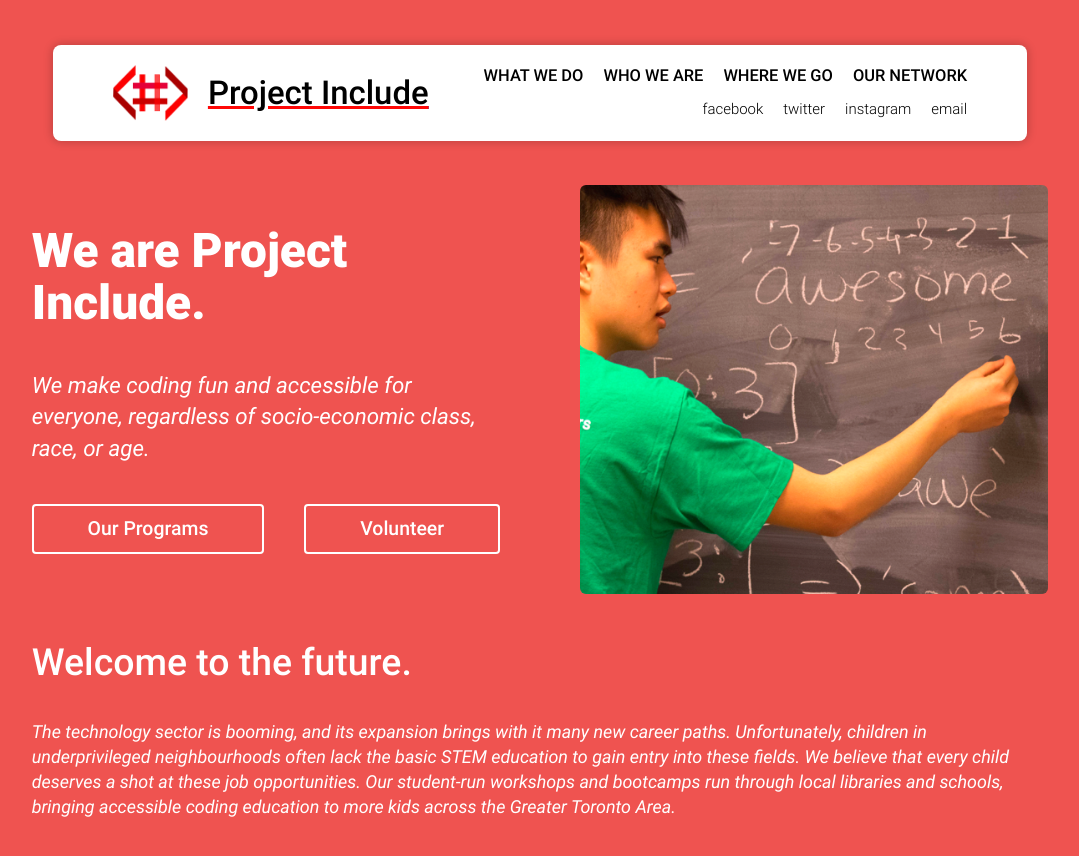
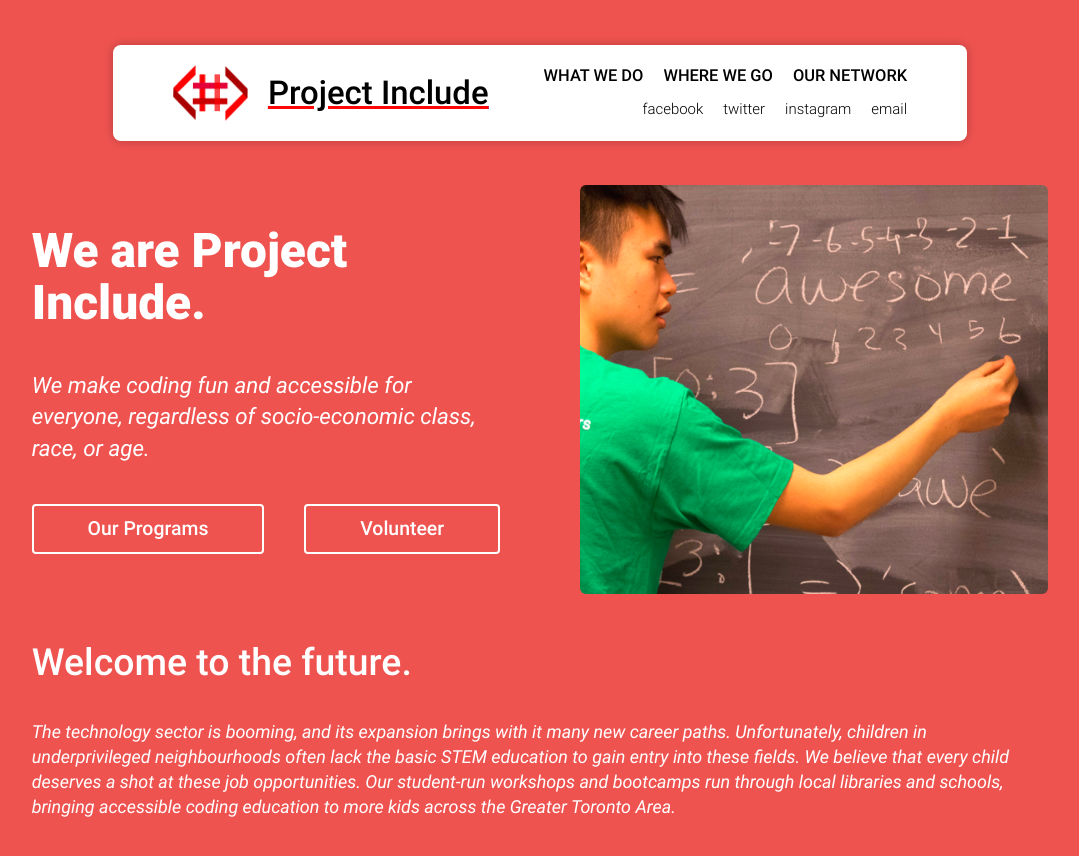
Before and after one commit to ShabazBadshah/project-include-site, a Jekyll site: the page built from index.html, in a window 1280 px wide and 900 px high. Shown: the top 856 px of the window, without its empty margins (100-1179 px from the left). Built offline with Jekyll 4.4.1, drawn with Linux system fonts in a browser that asks for light colours.

Commit message:
Removed 'who we are' page

```diff
--- a/_data/navigation.yaml
+++ b/_data/navigation.yaml
@@ -2,11 +2,8 @@ link1:
   name: "What we do"
   link: "./services.html"
 link2:
-  name: "Who we are"
+  name: "Where we go"
   link: ""
 link3:
-  name: "Where we go"
-  link: ""
-link4:
   name: "Our network"
   link: ""
```
